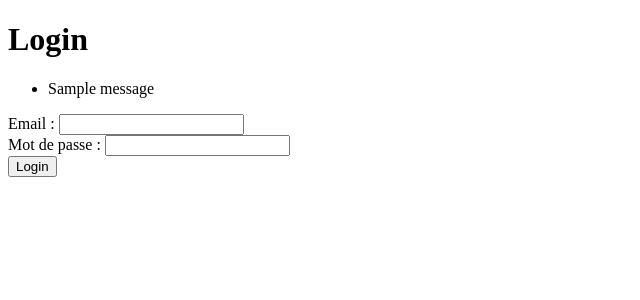
After one commit to magopian/comwatt-viz, a Flask app: page /login in a window 1280 px wide. The commit adds this page. Shown: the top 300 px of the page, without its empty margins (0-640 px from the left). Run offline with Flask 3, Linux system fonts and the light colour scheme; one stand-in notice (Sample message) is shown.

Commit message:
Use a login form

```diff
--- a/main.py
+++ b/main.py
@@ -1,8 +1,11 @@
-import argparse
 import hashlib
+import os
 import requests
 from datetime import datetime, timedelta
-from flask import Flask, render_template
+from flask import Flask, flash, redirect, render_template, url_for
+from flask_wtf import FlaskForm
+from wtforms import StringField, PasswordField, SubmitField
+from wtforms.validators import InputRequired, Length
 
 
 DEBUG = False
@@ -11,6 +14,7 @@ AUTHENTICATED_URL = "https://go.comwatt.com/api/users/authenticated"
 INDEP_BOXES = "https://go.comwatt.com/api/indepboxes"
 API_URL = "https://go.comwatt.com/api"
 API_PATH = "/aggregations/networkstats"
+SECRET_KEY = os.urandom(24)
 
 # Create a session to persist cookies across requests
 session = requests.Session()
@@ -22,12 +26,14 @@ session.headers = {
 }
 
 app = Flask(__name__)
+app.secret_key = SECRET_KEY
 
 
-@app.route('/')
+@app.route("/")
 def home():
-    if not login(username, password):
-        return render_template("index.html", error="Erreur lors du login")
+    if "cwt_session" not in session.cookies:
+        return redirect(url_for("login"))
+
     box_id = get_box_id()
     if not box_id:
         return render_template("index.html", error="Erreur lors de la récupération de l'ID de la boite")
@@ -36,6 +42,27 @@ def home():
         return render_template("index.html", error="Erreur lors de la récupération des données")
     data = data_for_highcharts(response.json())
     return render_template('index.html', box_id=box_id, data=data)
+
+
+class LoginForm(FlaskForm):
+    username = StringField('Username', validators=[InputRequired(), Length(min=4, max=20)])
+    password = PasswordField('Password', validators=[InputRequired(), Length(min=6, max=80)])
+    submit = SubmitField('Login')
+
+
+@app.route("/login", methods=['GET', 'POST'])
+def login():
+    form = LoginForm()
+
+    if form.validate_on_submit():
+        username = form.username.data
+        password = form.password.data
+        if authenticate(username, password):
+            return redirect(url_for("home"))
+        else:
+            flash("Login failed. Please check your username and password.", "danger")
+
+    return render_template("login.html", form=form)
 
 
 def data_for_highcharts(json_data):
@@ -73,7 +100,7 @@ def hash_password(password):
     return hashed_string
 
 
-def login(username, password):
+def authenticate(username, password):
     login_data = {
         'username': username,
         'password': hash_password(password),
@@ -143,22 +170,5 @@ def get_last_hour(box_id):
 
 
 if __name__ == "__main__":
-    parser = argparse.ArgumentParser(
-        description="""Retrieve the last hour of energy consumption and production.
-                    Usage example:
-                    python main.py --username your_username --password your_password
-        """
-    )
-
-    # Add command-line arguments for username and password
-    parser.add_argument('--username', required=True, help='Username')
-    parser.add_argument('--password', required=True, help='Password')
-
-    # Parse the command-line arguments
-    args = parser.parse_args()
-
-    # Retrieve the username and password from the parsed arguments
-    username = args.username
-    password = args.password
-
-    app.run(host="0.0.0.0", port=5000, debug=True)
+    port = os.environ.get('PORT', 5000)
+    app.run(host="0.0.0.0", port=port, debug=True)
--- a/requirements.txt
+++ b/requirements.txt
@@ -2,3 +2,4 @@ flake8
 requests
 black
 flask
+flask_wtf
--- /dev/null
+++ b/templates/login.html
@@ -0,0 +1,34 @@
+<!DOCTYPE html>
+<html lang="en">
+<head>
+    <meta charset="UTF-8">
+    <meta name="viewport" content="width=device-width, initial-scale=1.0">
+    <title>Login</title>
+</head>
+<body>
+    <h1>Login</h1>
+    {% with messages = get_flashed_messages() %}
+    {% if messages %}
+        <ul class="flash-messages">
+            {% for message in messages %}
+                <li class="flash-message">{{ message }}</li>
+            {% endfor %}
+        </ul>
+    {% endif %}
+    {% endwith %}
+    <form method="POST">
+        {{ form.hidden_tag() }}
+        <div>
+            <label for="username">Email :</label>
+            {{ form.username(class="form-control", id="username") }}
+        </div>
+        <div>
+            <label for="password">Mot de passe :</label>
+            {{ form.password(class="form-control", id="password") }}
+        </div>
+        <div>
+            {{ form.submit(class="btn btn-primary") }}
+        </div>
+    </form>
+</body>
+</html>
```
Also changed, not shown: templates/index.html (+3 -6 lines).
